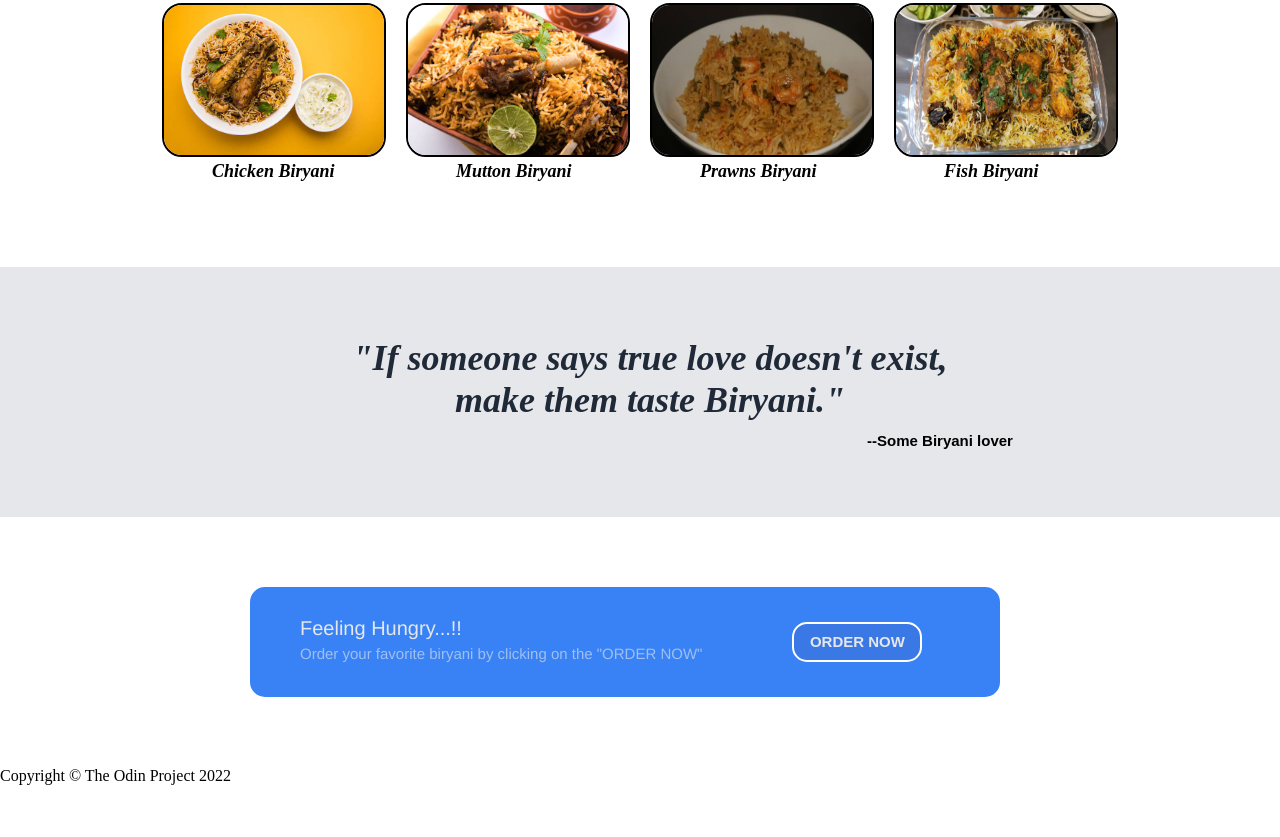
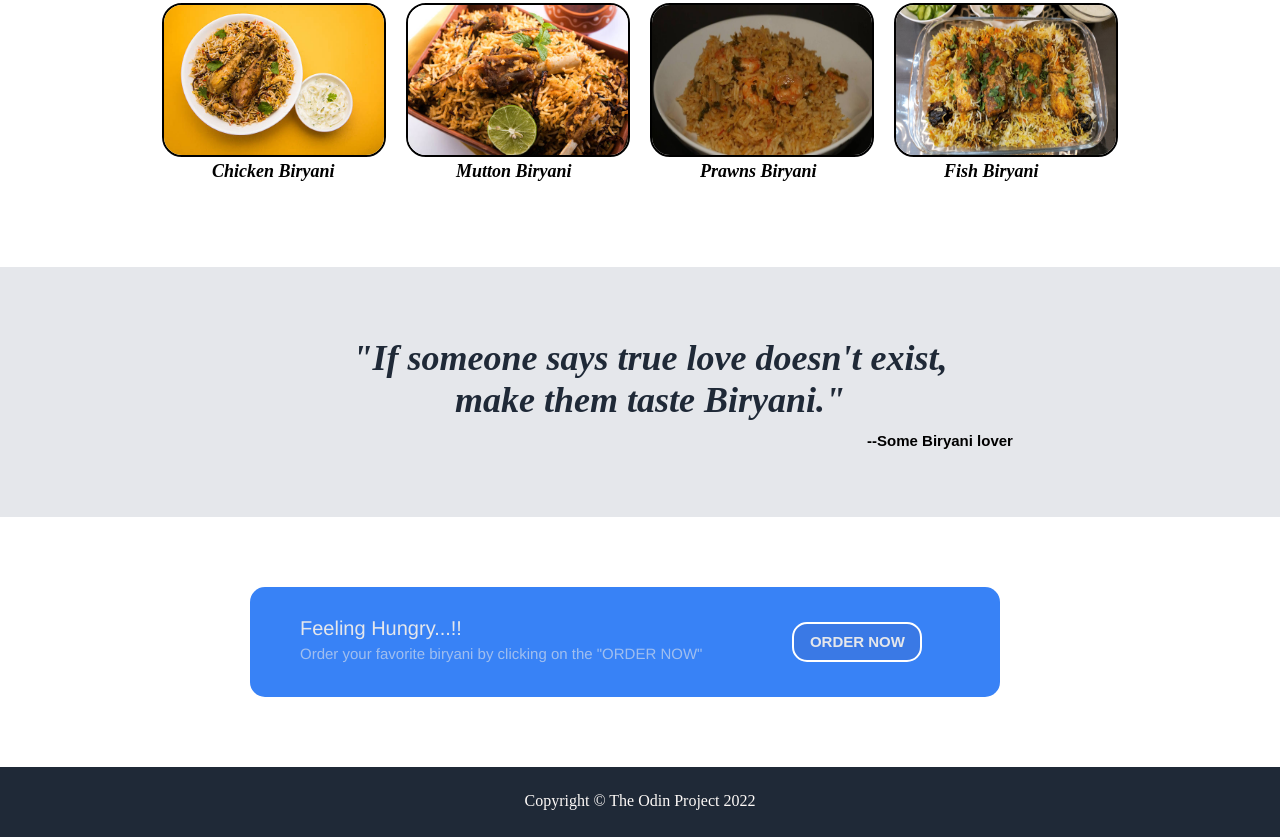
Before and after one commit to JayaSaiVinay/landing-page, a plain HTML site: page index.html in a window 1280 px wide. Shown: the part 599-1436 px from the top of the page. Before the commit the page ends 1400 px from the top, so only its background shows below. Drawn offline with Linux system fonts and the light colour scheme.

Commit message:
updated styles.css

```diff
--- a/styles.css
+++ b/styles.css
@@ -234,3 +234,15 @@ button:active{
   background: rgb(187, 207, 243);
   border: 2px solid rgb(138, 172, 237);
 }
+
+/* FOOTER */
+.footer{
+  width: auto;
+  height: 70px;
+  background: #1F2937;
+}
+.footer p{
+  text-align: center;
+  color: #FEFAF8;
+  padding-top: 25px;
+}
```
